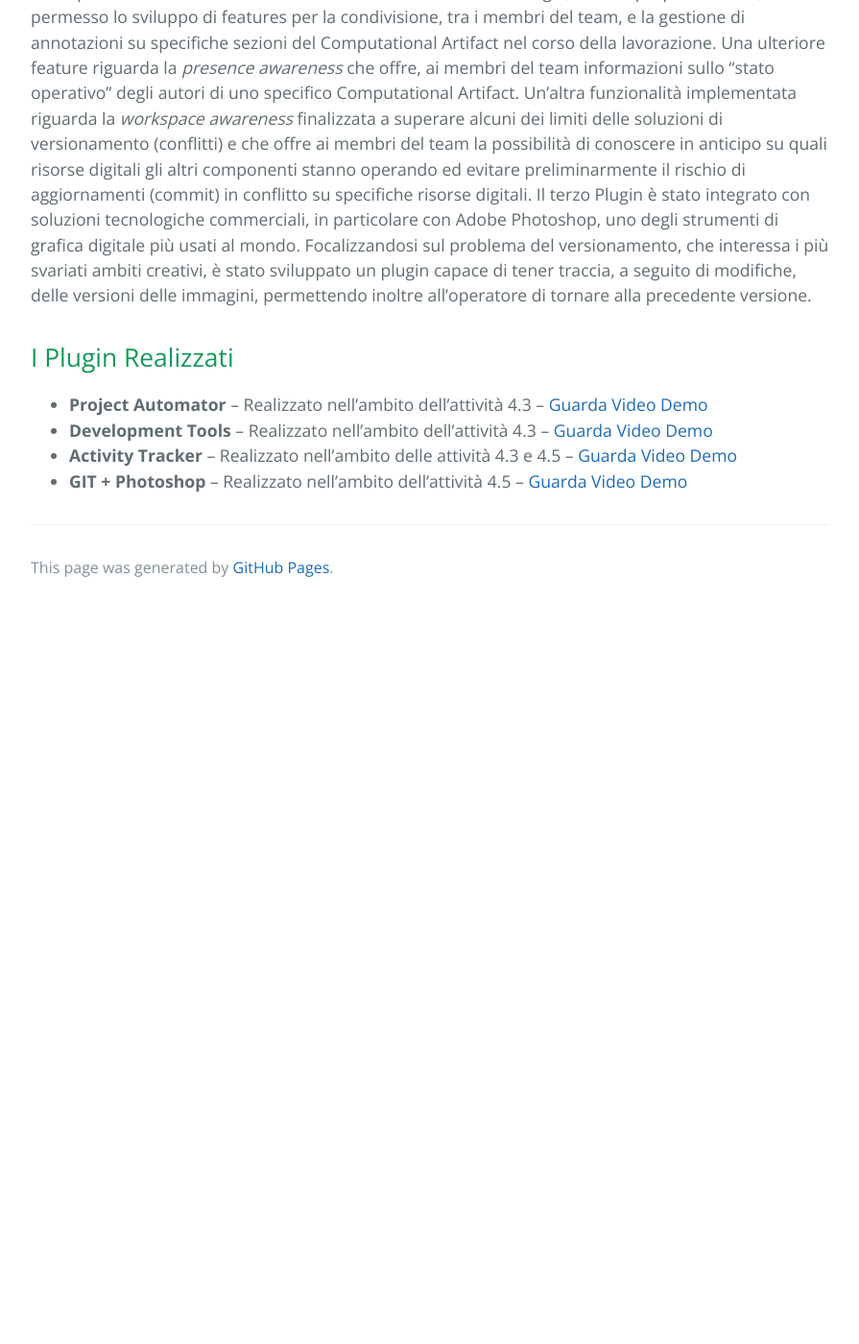
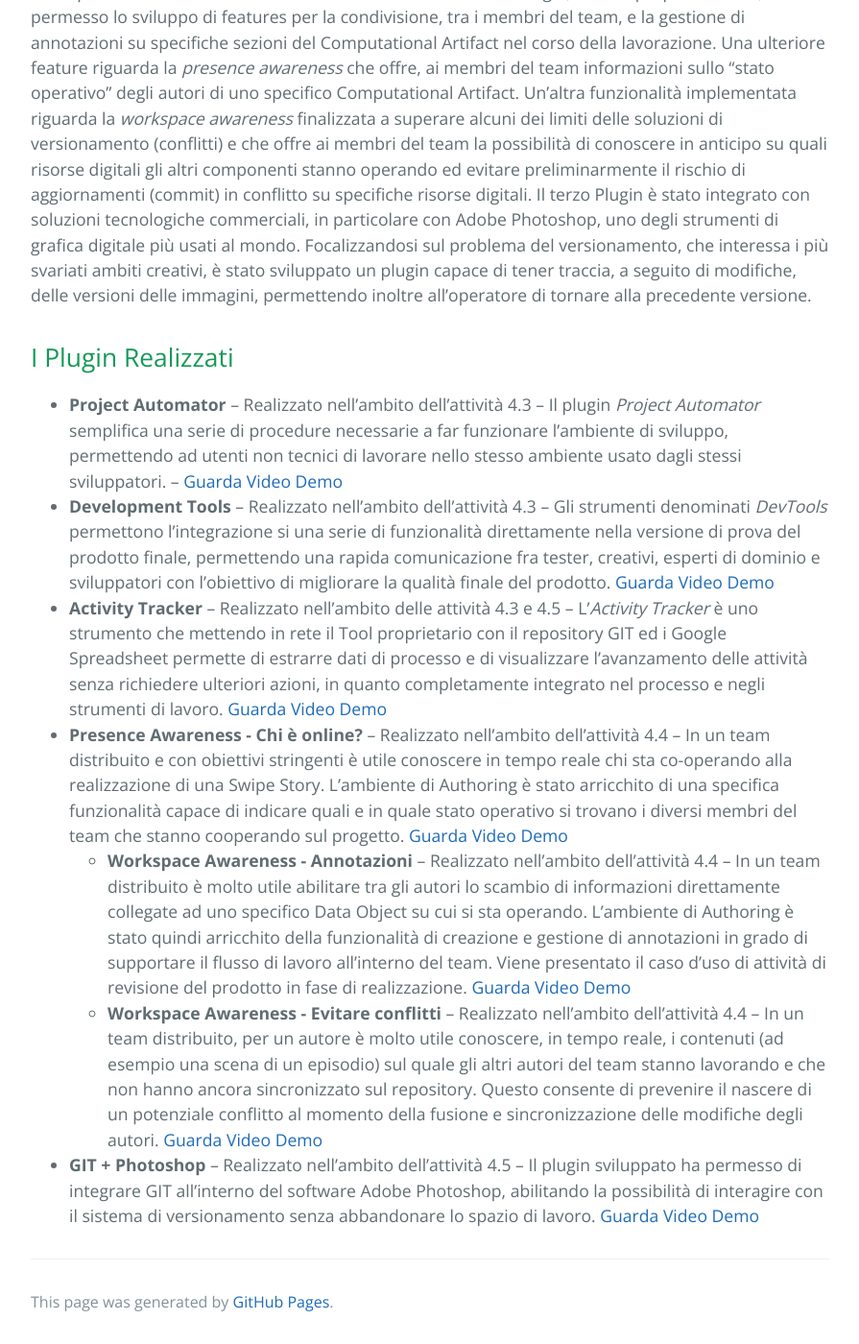
Before and after one commit to collab-c3/collab-c3.github.io, a Jekyll site: the page built from index.md, in a window 1280 px wide and 1400 px high, scrolled down 2408 px. Shown: the whole window at 96% size, without its empty margins (192-1087 px from the left). Built offline with Jekyll 4.4.1, drawn with Linux system fonts in a browser that asks for light colours; our own code applies the rules of GitHub Pages for plain Markdown files; before the commit the page ends 3043 px from its top, so only the background shows below that.

Commit message:
Update index.md

```diff
--- a/index.md
+++ b/index.md
@@ -60,10 +60,19 @@ I Plugin Realizzati
 -------------
 
 * **Project Automator**
--- Realizzato nell'ambito dell'attività 4.3 -- [Guarda Video Demo](https://youtu.be/Lh__NWLRNQY){:target="_blank"}
+-- Realizzato nell'ambito dell'attività 4.3 -- Il plugin *Project Automator* semplifica una serie di procedure necessarie a far funzionare l'ambiente di sviluppo, permettendo ad utenti non tecnici di lavorare nello stesso ambiente usato dagli stessi sviluppatori.  -- [Guarda Video Demo](https://youtu.be/Lh__NWLRNQY){:target="_blank"}
 * **Development Tools**
--- Realizzato nell'ambito dell'attività 4.3 --  [Guarda Video Demo](https://youtu.be/H81mdbtRYVE){:target="_blank"}
+-- Realizzato nell'ambito dell'attività 4.3 -- Gli strumenti denominati *DevTools* permettono l'integrazione si una serie di funzionalità direttamente nella versione di prova del prodotto finale, permettendo una rapida comunicazione fra tester, creativi, esperti di dominio e sviluppatori con l'obiettivo di migliorare la qualità finale del prodotto. [Guarda Video Demo](https://youtu.be/H81mdbtRYVE){:target="_blank"}
 * **Activity Tracker**
--- Realizzato nell'ambito delle attività 4.3 e 4.5 --  [Guarda Video Demo](https://youtu.be/qKNYcF6jSdc){:target="_blank"}
+-- Realizzato nell'ambito delle attività 4.3 e 4.5 -- L'*Activity Tracker* è uno strumento che mettendo in rete il Tool proprietario con il repository GIT ed i Google Spreadsheet permette di estrarre dati di processo e di visualizzare l'avanzamento delle attività senza richiedere ulteriori azioni, in quanto completamente integrato nel processo e negli strumenti di lavoro.  [Guarda Video Demo](https://youtu.be/qKNYcF6jSdc){:target="_blank"}
+* **Presence Awareness - Chi è online?**
+-- Realizzato nell'ambito dell'attività 4.4 -- In un team distribuito e con obiettivi stringenti è utile conoscere in tempo reale chi sta co-operando alla realizzazione di una Swipe Story.
+L’ambiente di Authoring è stato arricchito di una specifica funzionalità capace di indicare quali e in quale stato operativo si trovano i diversi membri del team che stanno cooperando sul progetto. [Guarda Video Demo](https://youtu.be/9hqzEUFB1cs){:target="_blank"}
+  * **Workspace Awareness - Annotazioni**
+-- Realizzato nell'ambito dell'attività 4.4 -- In un team distribuito è molto utile abilitare tra gli autori lo scambio di informazioni direttamente collegate ad uno specifico Data Object su cui si sta operando.
+L’ambiente di Authoring è stato quindi arricchito della funzionalità di creazione e gestione di annotazioni in grado di supportare il flusso di lavoro all’interno del team.
+Viene presentato il caso d’uso di attività di revisione del prodotto in fase di realizzazione.  [Guarda Video Demo](https://youtu.be/C3c8YbQJWZc){:target="_blank"}
+  * **Workspace Awareness - Evitare conflitti**
+-- Realizzato nell'ambito dell'attività 4.4 -- In un team distribuito, per un autore è molto utile conoscere, in tempo reale, i contenuti (ad esempio una scena di un episodio) sul quale gli altri autori del team stanno lavorando e che non hanno ancora sincronizzato sul repository. Questo consente di prevenire il nascere di un potenziale conflitto al momento della fusione e sincronizzazione delle modifiche degli autori. [Guarda Video Demo](https://youtu.be/foGjTg2mvIU){:target="_blank"}
 * **GIT + Photoshop**
--- Realizzato nell'ambito dell'attività 4.5 --  [Guarda Video Demo](https://youtu.be/fwCiQIrDP4s){:target="_blank"}
+-- Realizzato nell'ambito dell'attività 4.5 -- Il plugin sviluppato ha permesso di integrare GIT all'interno del software Adobe Photoshop, abilitando la possibilità di interagire con il sistema di versionamento senza abbandonare lo spazio di lavoro.  [Guarda Video Demo](https://youtu.be/fwCiQIrDP4s){:target="_blank"}
```
